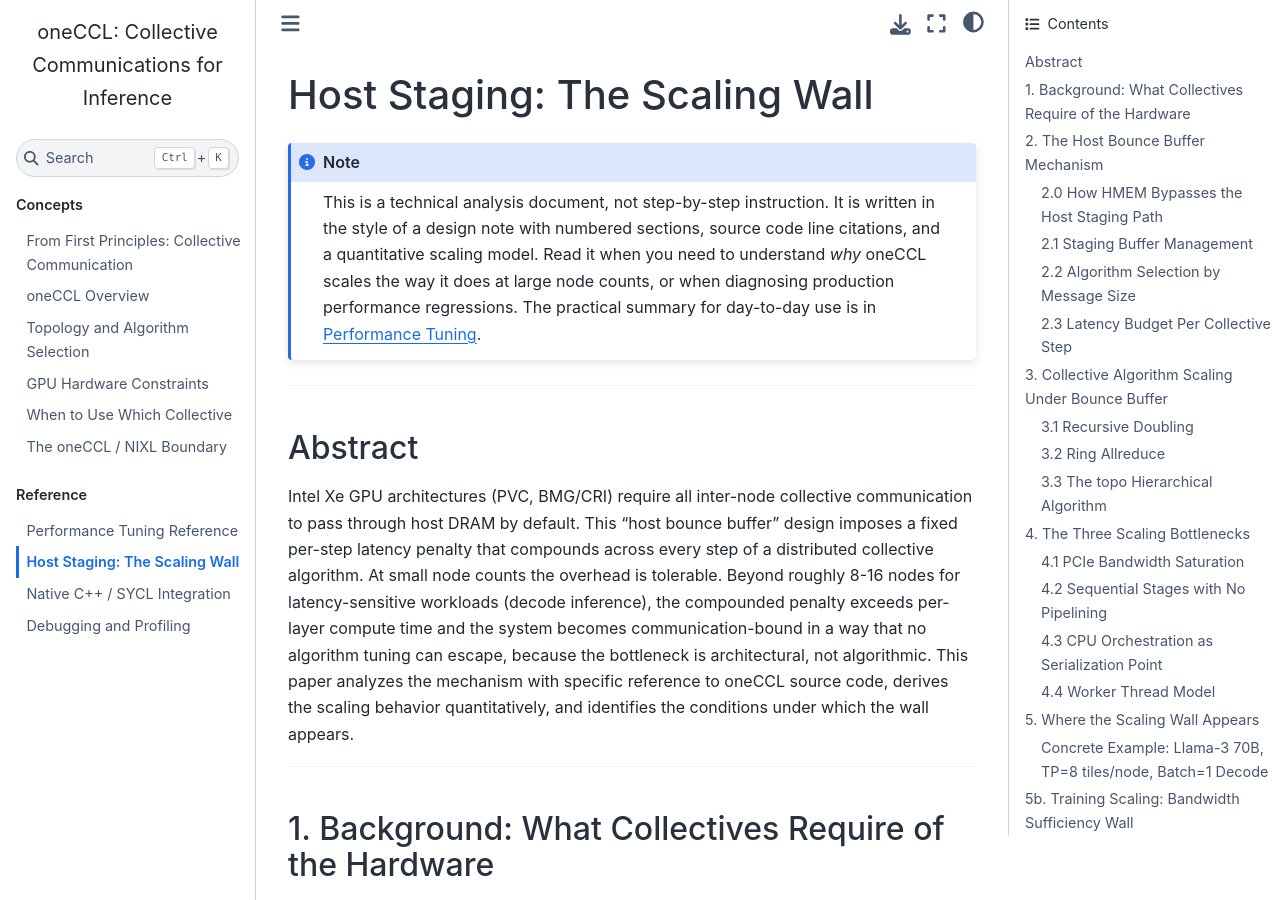
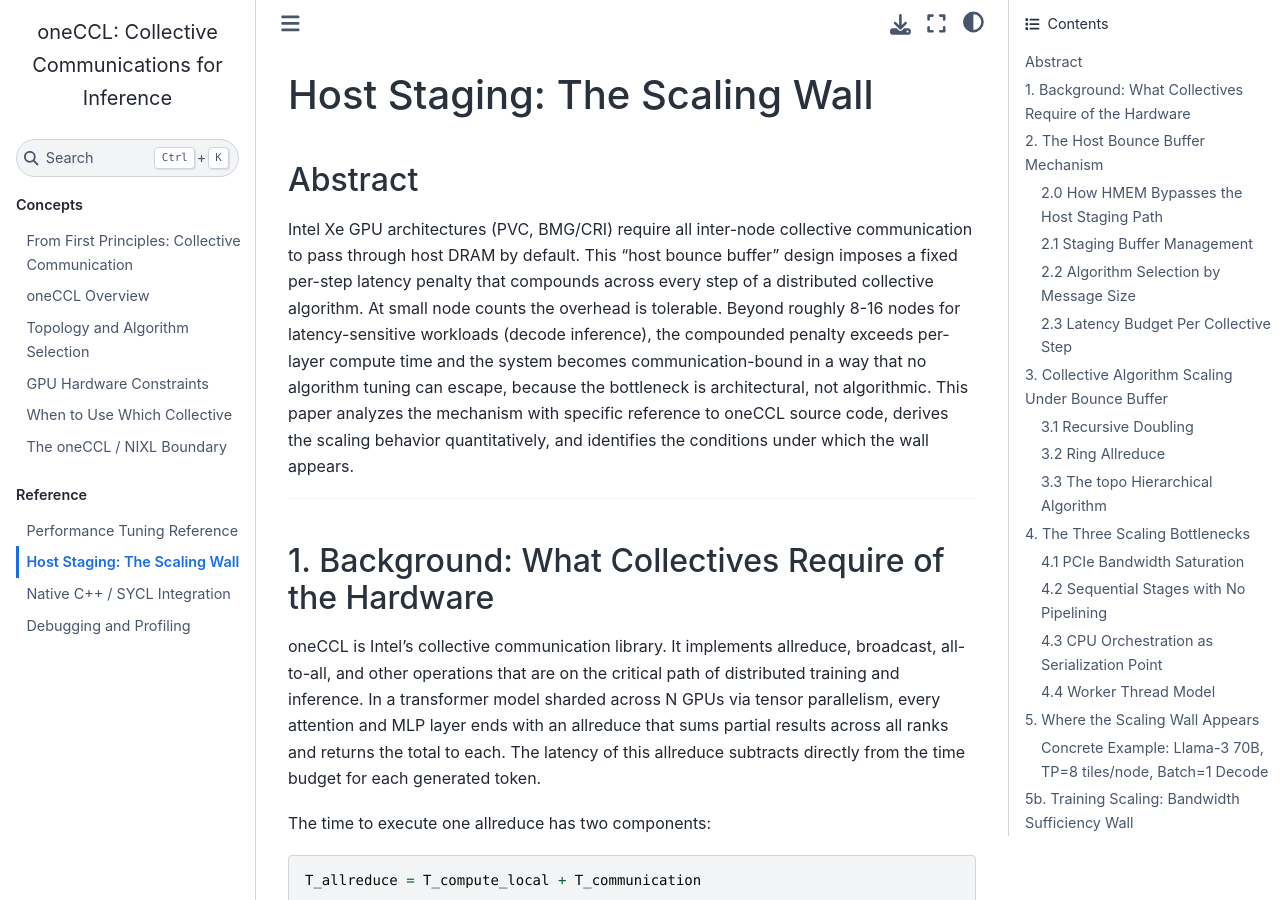
Before and after one commit to tsg-/oneccl-tutorial, a Jupyter Book: the page built from chapters/host_staging_scaling.md, in a window 1280 px wide and 900 px high. Built offline with Jupyter Book 1.0.4 settings and Sphinx 7.4.7 and the Sphinx Book theme 1.1.4, drawn with Linux system fonts in a browser that asks for light colours; pages that are not in the unit, such as notebooks, are missing from menus.

Commit message:
Remove redundant note callout from scaling wall page
The title and abstract already communicate the document's purpose, and §8
now contains actionable guidance directly.

Co-Authored-By: Claude Opus 4.6 <noreply@anthropic.com>

```diff
--- a/chapters/host_staging_scaling.md
+++ b/chapters/host_staging_scaling.md
@@ -1,14 +1,4 @@
 # Host Staging: The Scaling Wall
-
-:::{note}
-This is a technical analysis document, not step-by-step instruction. It is written in
-the style of a design note with numbered sections, source code line citations, and a
-quantitative scaling model. Read it when you need to understand *why* oneCCL scales the
-way it does at large node counts, or when diagnosing production performance regressions.
-The practical summary for day-to-day use is in [Performance Tuning](perf_tuning).
-:::
-
----
 
 ## Abstract
 
```
